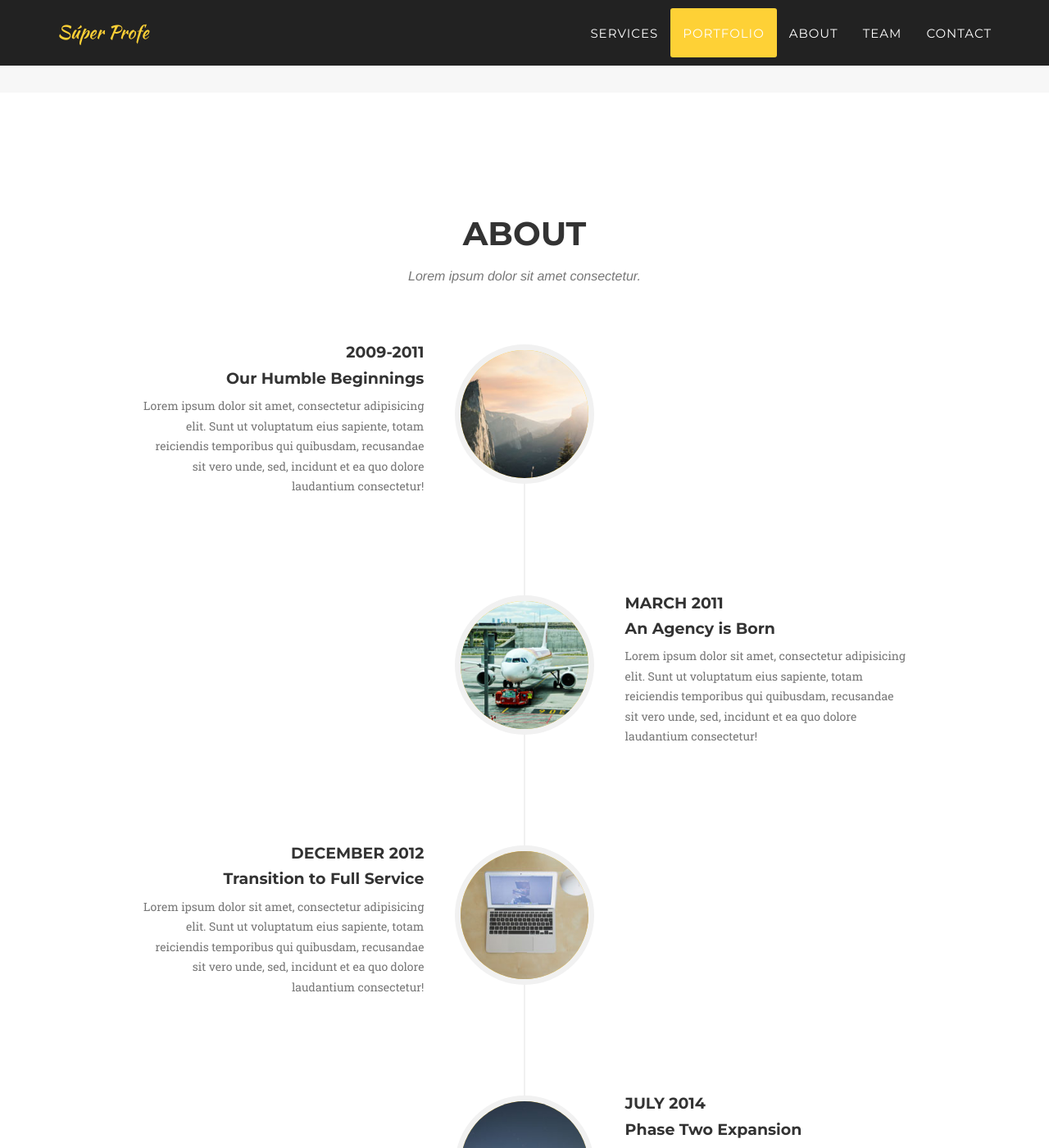
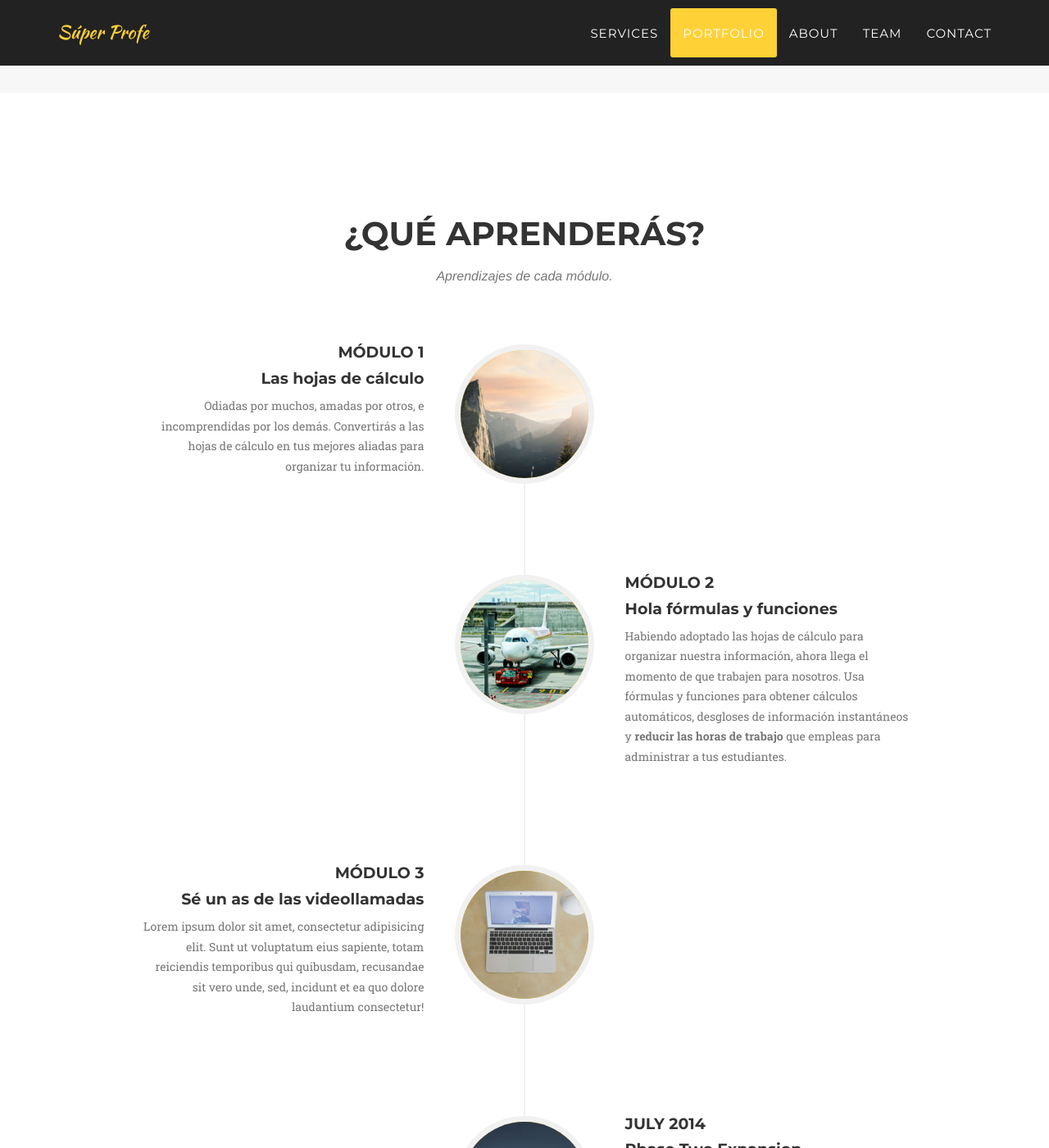
Before and after one commit to camachevaz/superProfe, a Jekyll site: the page built from index.html, in a window 1280 px wide and 1400 px high, scrolled down 2593 px. Shown: the whole window at 82% size. Built offline with Jekyll 4.4.1, drawn with Linux system fonts in a browser that asks for light colours; some web fonts are replaced.

Commit message:
Update about.html

```diff
--- a/_includes/about.html
+++ b/_includes/about.html
@@ -3,8 +3,8 @@
         <div class="container">
             <div class="row">
                 <div class="col-lg-12 text-center">
-                    <h2 class="section-heading">About</h2>
-                    <h3 class="section-subheading text-muted">Lorem ipsum dolor sit amet consectetur.</h3>
+                    <h2 class="section-heading">¿Qué aprenderás?</h2>
+                    <h3 class="section-subheading text-muted">Aprendizajes de cada módulo.</h3>
                 </div>
             </div>
             <div class="row">
@@ -16,11 +16,11 @@
                             </div>
                             <div class="timeline-panel">
                                 <div class="timeline-heading">
-                                    <h4>2009-2011</h4>
-                                    <h4 class="subheading">Our Humble Beginnings</h4>
+                                    <h4>Módulo 1</h4>
+                                    <h4 class="subheading">Las hojas de cálculo</h4>
                                 </div>
                                 <div class="timeline-body">
-                                    <p class="text-muted">Lorem ipsum dolor sit amet, consectetur adipisicing elit. Sunt ut voluptatum eius sapiente, totam reiciendis temporibus qui quibusdam, recusandae sit vero unde, sed, incidunt et ea quo dolore laudantium consectetur!</p>
+                                    <p class="text-muted">Odiadas por muchos, amadas por otros, e incomprendidas por los demás. Convertirás a las hojas de cálculo en tus mejores aliadas para organizar tu información.</p>
                                 </div>
                             </div>
                         </li>
@@ -30,11 +30,11 @@
                             </div>
                             <div class="timeline-panel">
                                 <div class="timeline-heading">
-                                    <h4>March 2011</h4>
-                                    <h4 class="subheading">An Agency is Born</h4>
+                                    <h4>Módulo 2</h4>
+                                    <h4 class="subheading">Hola fórmulas y funciones</h4>
                                 </div>
                                 <div class="timeline-body">
-                                    <p class="text-muted">Lorem ipsum dolor sit amet, consectetur adipisicing elit. Sunt ut voluptatum eius sapiente, totam reiciendis temporibus qui quibusdam, recusandae sit vero unde, sed, incidunt et ea quo dolore laudantium consectetur!</p>
+                                    <p class="text-muted">Habiendo adoptado las hojas de cálculo para organizar nuestra información, ahora llega el momento de que trabajen para nosotros. Usa fórmulas y funciones para obtener cálculos automáticos, desgloses de información instantáneos y <strong>reducir las horas de trabajo</strong> que empleas para administrar a tus estudiantes.</p>
                                 </div>
                             </div>
                         </li>
@@ -44,8 +44,8 @@
                             </div>
                             <div class="timeline-panel">
                                 <div class="timeline-heading">
-                                    <h4>December 2012</h4>
-                                    <h4 class="subheading">Transition to Full Service</h4>
+                                    <h4>Módulo 3</h4>
+                                    <h4 class="subheading">Sé un as de las videollamadas</h4>
                                 </div>
                                 <div class="timeline-body">
                                     <p class="text-muted">Lorem ipsum dolor sit amet, consectetur adipisicing elit. Sunt ut voluptatum eius sapiente, totam reiciendis temporibus qui quibusdam, recusandae sit vero unde, sed, incidunt et ea quo dolore laudantium consectetur!</p>
```
